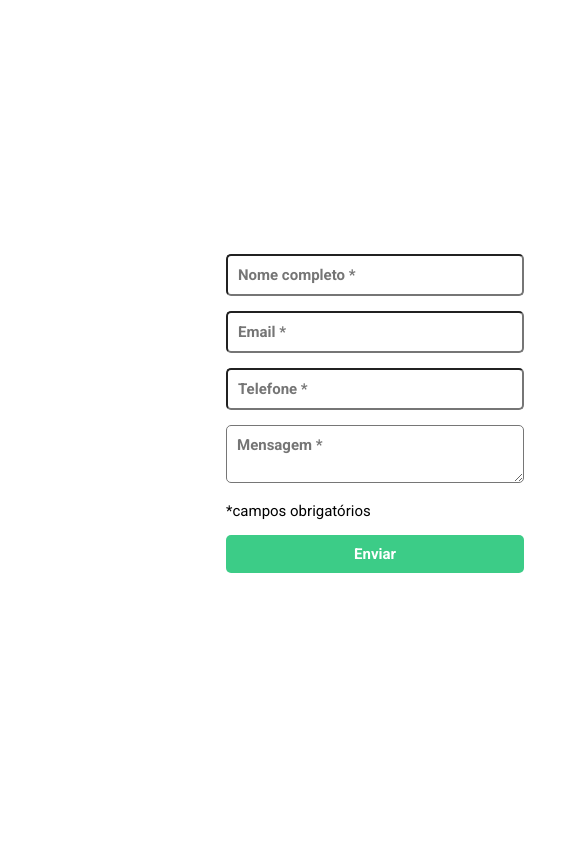
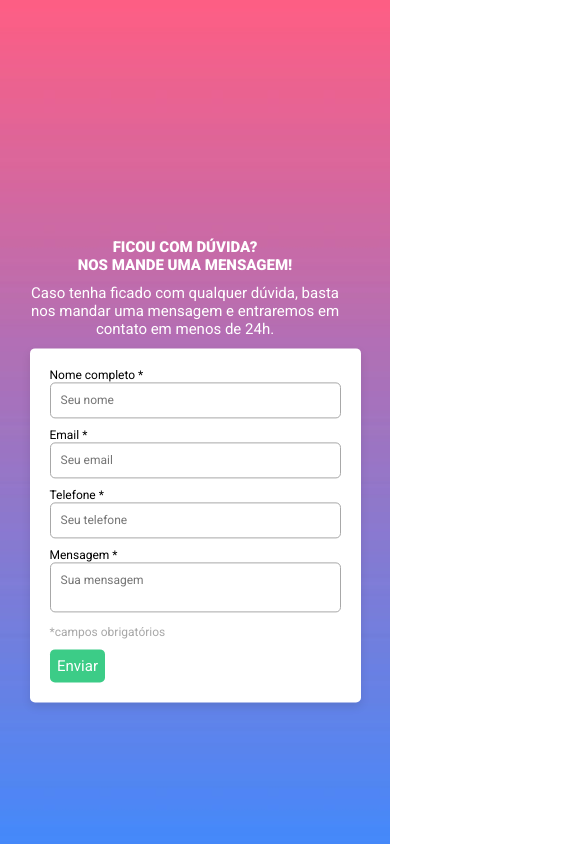
Before and after one commit to nicolaspdias/quest-html-css-js-intermediario, a plain HTML site: page index.html in a window 390 px wide. Shown: the whole page, 585 px wide, since content can reach past the window. Drawn offline with Linux system fonts and the light colour scheme.

Commit message:
refatoracao

```diff
--- a/index.html
+++ b/index.html
@@ -1,44 +1,53 @@
+
 <!DOCTYPE html>
 <html lang="pt-BR">
 <head>
     <meta charset="UTF-8">
     <meta name="viewport" content="width=device-width, initial-scale=1.0">
-
+    <link rel="stylesheet" href="./src/css/root.css">
     <link rel="stylesheet" href="./src/css/reset.css">
     <link rel="stylesheet" href="./src/css/style.css">
+    <link rel="stylesheet" href="./src/css/responsive.css">
+
     <link rel="preconnect" href="https://fonts.googleapis.com">
     <link rel="preconnect" href="https://fonts.gstatic.com" crossorigin>
     <link href="https://fonts.googleapis.com/css2?family=Plus+Jakarta+Sans:ital,wght@0,200..800;1,200..800&family=Roboto:ital,wght@0,100;0,300;0,400;0,500;0,700;0,900;1,100;1,300;1,400;1,500;1,700;1,900&display=swap" rel="stylesheet">
 
-    <title>Contato</title>
+    <title>Formulário de Contato</title>
 </head>
 <body>
+    <main class="central-container">
         <div class="container">
-        <div class="text-container">
+            <section class="text-container">
                 <h1>FICOU COM DÚVIDA?<br>NOS MANDE UMA MENSAGEM!</h1>
-            <p>caso tenha ficado com qualquer dúvida basta nos mandar uma mensagem e entraremos em contato em menos de 24h.</p>
-        </div>
-        <div class="form-container">
-            <form id="form-contato" class="form-contato">
+                <p>Caso tenha ficado com qualquer dúvida, basta nos mandar uma mensagem e entraremos em contato em menos de 24h.</p>
+            </section>
+            <section class="form-container">
+                <form id="form-contato" method="post">
                     <div>
-                    <input type="text" id="nome" placeholder="Nome completo *">
+                        <label for="nome">Nome completo *</label>
+                        <input type="text" id="nome" name="nome" placeholder="Seu nome">
                     </div>
                     <div>
-                    <input type="email" id="email" placeholder="Email *">
+                        <label for="email">Email *</label>
+                        <input type="email" id="email" name="email" placeholder="Seu email">
                     </div>
                     <div>
-                    <input type="tel" id="telefone" placeholder="Telefone *">
+                        <label for="telefone">Telefone *</label>
+                        <input type="tel" id="telefone" name="telefone" placeholder="Seu telefone">
                     </div>
                     <div>
-                    <textarea id="mensagem" placeholder="Mensagem *"></textarea>
+                        <label for="mensagem">Mensagem *</label>
+                        <textarea id="mensagem" name="mensagem" placeholder="Sua mensagem"></textarea>
                     </div>
                     <div class="campo-obrigatorio"><p>*campos obrigatórios</p></div>
                     <div>
                         <button type="submit">Enviar</button>
                     </div>
                 </form>
+            </section>
         </div>
-    </div>
-    <script src="./src/js/painel.js"></script>
+    </main>
+    <script src="./src/js/form-validation.js"></script>
 </body>
 </html>
--- /dev/null
+++ b/src/css/responsive.css
@@ -0,0 +1,36 @@
+@media (max-width: 768px) {
+  .container {
+    flex-direction: column;
+    padding: var(--spacing);
+    transform: translate(0, 10%);
+  }
+
+  .text-container {
+    margin-bottom: var(--spacing);
+    text-align: center;
+  }
+
+  .form-container {
+    width: 100%;
+  }
+}
+
+@media (max-width: 480px) {
+  body {
+    font-size: var(--font-size-small);
+  }
+
+  .container {
+    width: 90%;
+    padding: var(--spacing);
+  }
+
+  .form-container input,
+  .form-container textarea {
+    font-size: var(--font-size-small);
+  }
+
+  .form-container button[type="submit"] {
+    padding: 0.75rem;
+  }
+}
--- /dev/null
+++ b/src/css/root.css
@@ -0,0 +1,17 @@
+
+:root {
+    --color-primary: #3CCC87;
+    --color-secondary: #A8A8A8;
+    --color-white: #fff;
+    --color-black: #000;
+
+    --font-family: "Roboto", sans-serif;
+    --font-size-small: 12px;
+    --font-size-base: 15px;
+    --font-size-large: 20px;
+
+    --border-radius: 0.5rem;
+    --spacing: 1rem;
+    --container-width: 800px;
+    --container-padding: 2rem;
+}
--- a/src/css/style.css
+++ b/src/css/style.css
@@ -1,117 +1,106 @@
-html{
-        color: #fff;
+
+body {
+    margin: 0;
+    padding: 0;
+    font-family: var(--font-family);
+    font-size: var(--font-size-base);
+    background: url('../img/bg-repeat.jpg');
+    background-position: center;
+    background-size: contain;
+    background-repeat: repeat;
+    color: var(--color-black);
+    display: flex;
+    justify-content: center;
+    align-items: center;
+    height: 100vh;
 }
 
-body {
-        font-family: "Roboto", sans-serif;
-        font-weight: 400;
-        font-size: 15px;
+.central-container {
+    display: flex;
+    justify-content: center;
+    align-items: center;
+    width: 100%;
+    height: 100%;
 }
 
 .container {
-        width: 800px;
-        height: 402px;
-        background-image: url('/desafio-html-css-js/src/img/bg-repeat.jpg');
-        background-repeat: repeat;
-        background-position: center;
-        padding: 50px;
-        display: flex;
-        justify-content: center;
-        align-items: center;
-        margin: 0 auto;
-        position: absolute;
-        top: 50%;
-        left: 50%;
-        transform: translate(-50%, -50%);
+    display: flex;
+    justify-content: space-between;
+    align-items: center;
+    padding: var(--container-padding);
+    width: var(--container-width);
+    max-width: 95%;
 }
 
 .text-container {
-        margin-right: 60px;
-        width: 300px;
+    flex: 1;
+    padding-right: 2rem;
 }
 
 .text-container h1 {
-        color: #fff;
-        font-size: 20px;
-        font-weight: 900;
-        margin-bottom: 11px;
+    font-size: 1.5rem;
+    font-weight: 900;
+    margin-bottom: 1rem;
+    color: var(--color-white);
 }
 
 .text-container p {
-        color: #fff;
-        font-size: 15px;
-        font-weight: 400;
-}
-
-.form-contato {
-        width: 100%;
-        height: 100%;
-}
-
-.form-contato div {
-        margin-bottom: 15px;
+    font-size: var(--font-size-base);
+    color: var(--color-white);
 }
 
 .form-container {
-        display: flex;
-        flex-direction: column;
-        align-items: center;
-        width: 340px;
-        height: 378px;
-        background-color: #fff;
-        padding: 21px;
+    flex: 1;
+    background-color: var(--color-white);
+    border-radius: var(--border-radius);
+    box-shadow: 0px 4px 10px rgba(0, 0, 0, 0.1);
+    padding: var(--container-padding);
+    width: var(--container-width);
 }
 
-.form-container input, .form-container textarea {
-        width: 100%;
-        padding: 1rem;
-        border-radius: 0.5rem;
-        box-sizing: border-box;
-        font-size: 15px;
-        font-weight: 700;
-        color: #A8A8A8;
+.form-container form {
+    display: flex;
+    flex-direction: column;
+}
+
+.form-container label {
+    font-size: var(--font-size-small);
+    margin-bottom: 0.5rem;
+    color: var(--color-black);
+}
+
+.form-container input,
+.form-container textarea {
+    width: 100%;
+    padding: var(--spacing);
+    margin-bottom: var(--spacing);
+    font-size: var(--font-size-base);
+    border: 1px solid var(--color-secondary);
+    border-radius: var(--border-radius);
+    box-sizing: border-box;
+}
+
+textarea {
+    resize: none;
+}
+
+.form-container button {
+    padding: var(--spacing);
+    background-color: var(--color-primary);
+    color: var(--color-white);
+    font-size: var(--font-size-base);
+    border: none;
+    border-radius: var(--border-radius);
+    cursor: pointer;
+    transition: background-color 0.3s ease;
+}
+
+.form-container button:hover {
+    background-color: #32b476;
 }
 
 .campo-obrigatorio {
-        color: #000;
-        font-size: 15px;
-        font-weight: 400;
-        margin-bottom: 20px;
+    font-size: var(--font-size-small);
+    color: var(--color-secondary);
+    margin-bottom: 1rem;
 }
-
-.form-container button[type="submit"] {
-        width: 100%;
-        padding: 1rem;
-        background-color: #3CCC87;
-        color: #fff;
-        font-size: 15px;
-        font-weight: 700;
-        border: none;
-        border-radius: 0.5rem;
-        cursor: pointer;
-}
-
-.form-container button[type="submit"]:hover {
-        background-color: #3CCC87;
-}
-
-.error {
-        border: 1px solid #ff0000;
-}
-
-.error-message {
-        color: #ff0000;
-        font-size: 8px;
-        font-weight: 400;
-        margin-bottom: 6px;
-}
-
-.success {
-        border: 1px solid #00ff00;
-}
-
-.success-message {
-        color: #00ff00;
-        font-size: 12px;
-        margin-top: 5px;
-}
--- /dev/null
+++ b/src/js/form-validation.js
@@ -0,0 +1,49 @@
+
+const form = document.getElementById('form-contato');
+const inputs = document.querySelectorAll('#form-contato input, #form-contato textarea');
+
+form.addEventListener('submit', (e) => {
+  e.preventDefault(); // Impede o envio padrão do formulário
+  let todosPreenchidos = true;
+
+  // Remove mensagens de erro antigas
+  document.querySelectorAll('.error-message').forEach((msg) => msg.remove());
+
+  inputs.forEach((input) => {
+    const valor = input.value.trim();
+    if (valor === '') {
+      adicionarErro(input, 'Campo obrigatório');
+      todosPreenchidos = false;
+    } else {
+      adicionarSucesso(input);
+    }
+  });
+
+  if (todosPreenchidos) {
+    exibirMensagemSucesso();
+  }
+});
+
+function adicionarErro(input, mensagem) {
+  input.classList.add('error');
+  const errorMessage = document.createElement('p');
+  errorMessage.textContent = mensagem;
+  errorMessage.classList.add('error-message');
+  input.parentNode.appendChild(errorMessage);
+}
+
+function adicionarSucesso(input) {
+  input.classList.remove('error');
+  input.classList.add('success');
+  const errorMessage = input.parentNode.querySelector('.error-message');
+  if (errorMessage) {
+    errorMessage.remove();
+  }
+}
+
+function exibirMensagemSucesso() {
+  const successMessage = document.createElement('p');
+  successMessage.textContent = 'Formulário enviado com sucesso!';
+  successMessage.classList.add('success-message');
+  form.appendChild(successMessage);
+}
--- a/src/js/painel.js
+++ /dev/null
@@ -1,38 +0,0 @@
-const form = document.getElementById('form-contato');
-const inputs = document.querySelectorAll('#form-contato input, #form-contato textarea');
-let enviado = false;
-
-form.addEventListener('submit', (e) => {
-  e.preventDefault();
-
-  if (!enviado) {
-    // Verifica se todos os campos estão preenchidos
-    let todosPreenchidos = true;
-    inputs.forEach((input) => {
-      if (input.value.trim() === '') {
-        input.classList.add('error'); // Adiciona a classe error
-        const errorMessage = document.createElement('p');
-        errorMessage.textContent = 'Campo obrigatório';
-        errorMessage.classList.add('error-message'); // Adiciona a classe error-message
-        input.parentNode.appendChild(errorMessage);
-        todosPreenchidos = false;
-      } else {
-        input.classList.remove('error'); // Remove a classe error
-        input.classList.add('success'); // Adiciona a classe success
-        const errorMessage = input.parentNode.querySelector('.error-message');
-        if (errorMessage) {
-          errorMessage.remove();
-        }
-      }
-    });
-
-    // Se todos os campos estão preenchidos, mostra mensagem de sucesso
-    if (todosPreenchidos) {
-      const successMessage = document.createElement('p');
-      successMessage.textContent = 'Agradeço pela submissão do formulário de contato!';
-      successMessage.classList.add('success-message'); // Adiciona a classe success-message
-      form.appendChild(successMessage);
-      enviado = true;
-    }
-  }
-});
```
Lines whose indentation alone changed are shown as unchanged.
